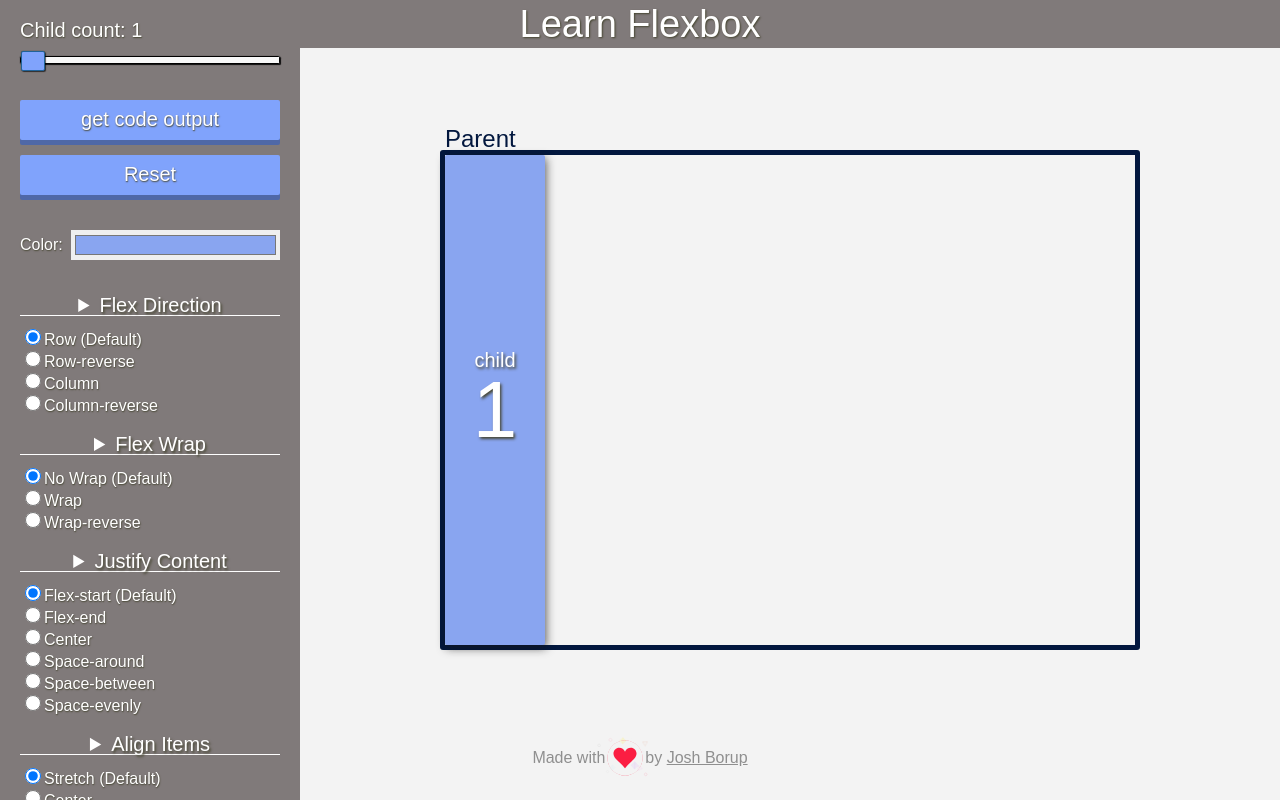
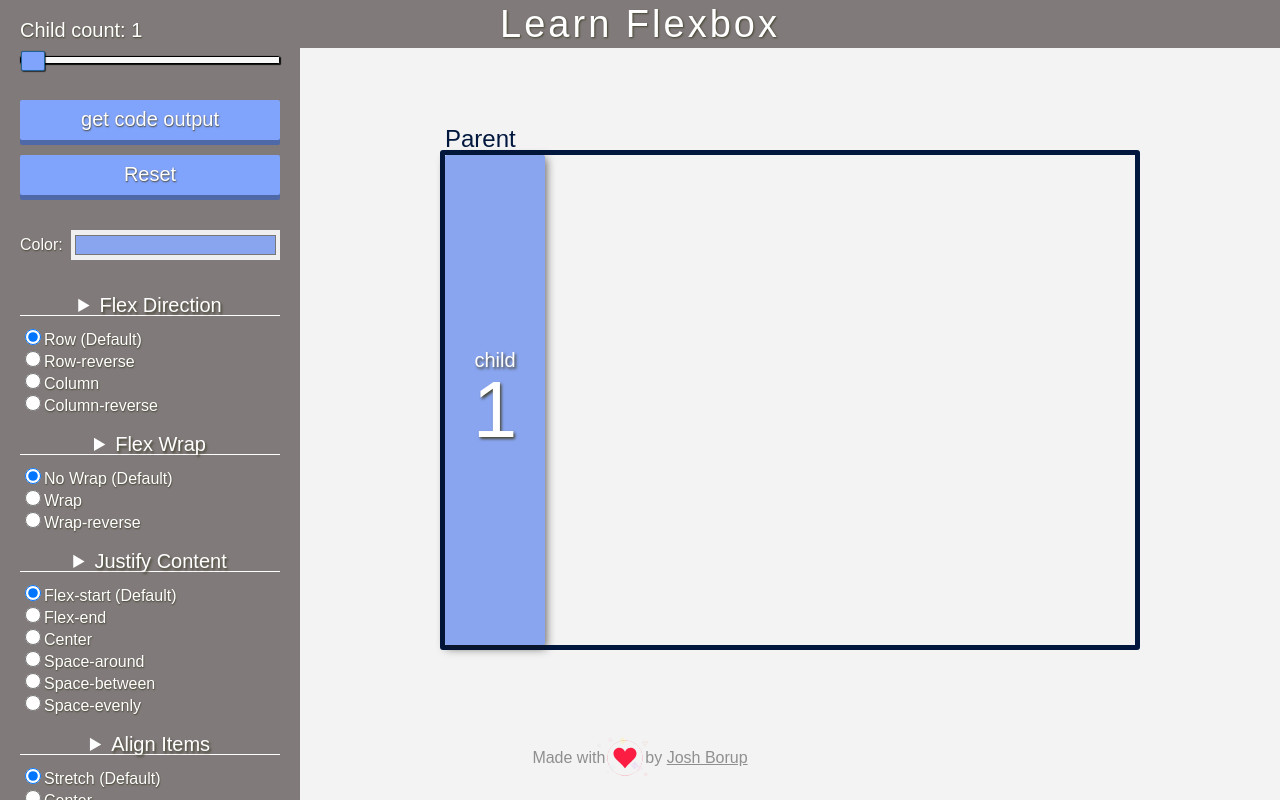
Before and after one commit to joshborup/learnflexbox.org, a React (Create React App) app: page / in a window 1280 px wide. Built offline with nearby package versions, Linux system fonts and the light colour scheme.

Commit message:
updated title

```diff
--- a/src/App.css
+++ b/src/App.css
@@ -16,7 +16,8 @@
     z-index: 0;
     color: white;
     padding: 5px 0;
-    text-shadow: 1px 1px 2px #464632; }
+    text-shadow: 1px 1px 2px #464632;
+    letter-spacing: 3px; }
   .Main .parent-classname {
     color: #02173E;
     font-size: 24px;
--- a/src/App.scss
+++ b/src/App.scss
@@ -18,6 +18,7 @@
         color: white;
         padding: 5px 0;
         text-shadow: 1px 1px 2px rgb(70,70,50);
+        letter-spacing: 3px;
     }
 
     .parent-classname {
```
